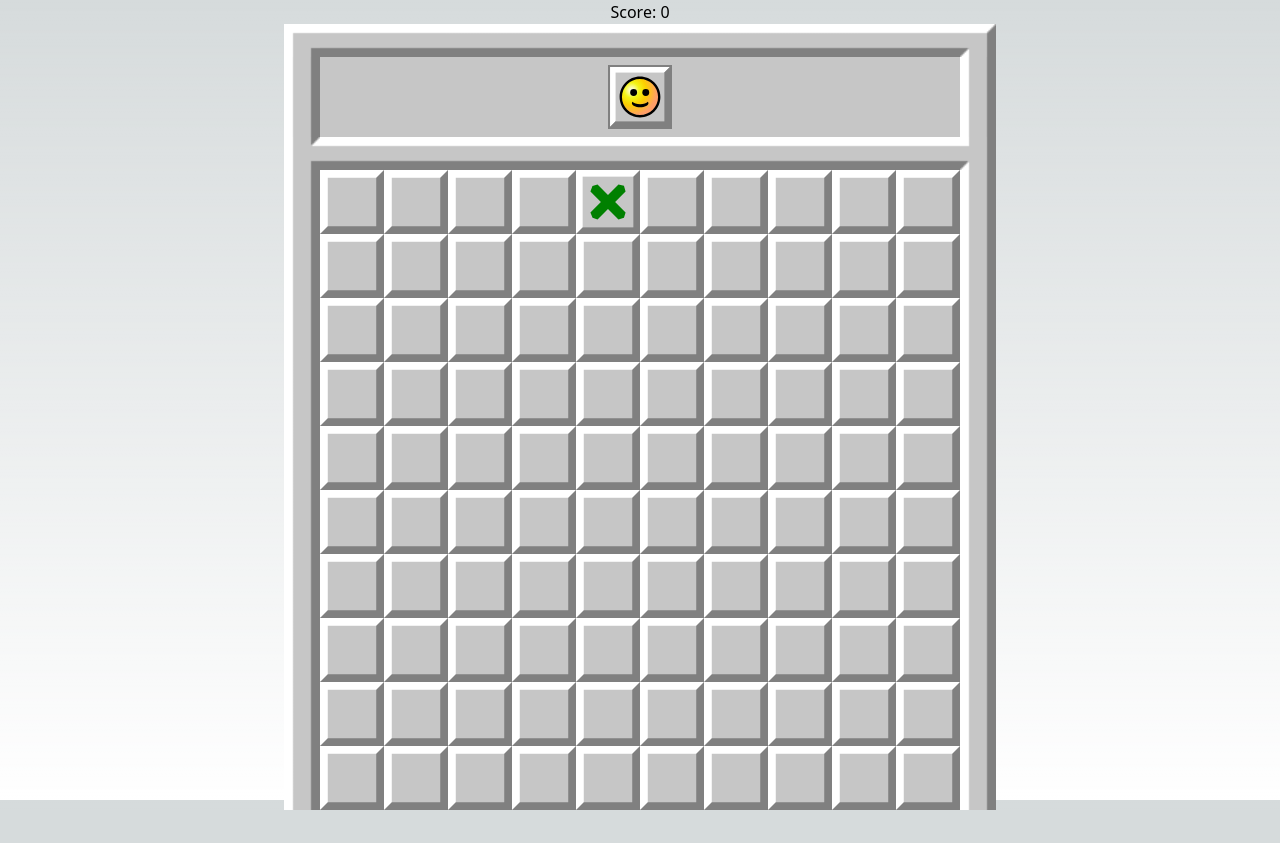
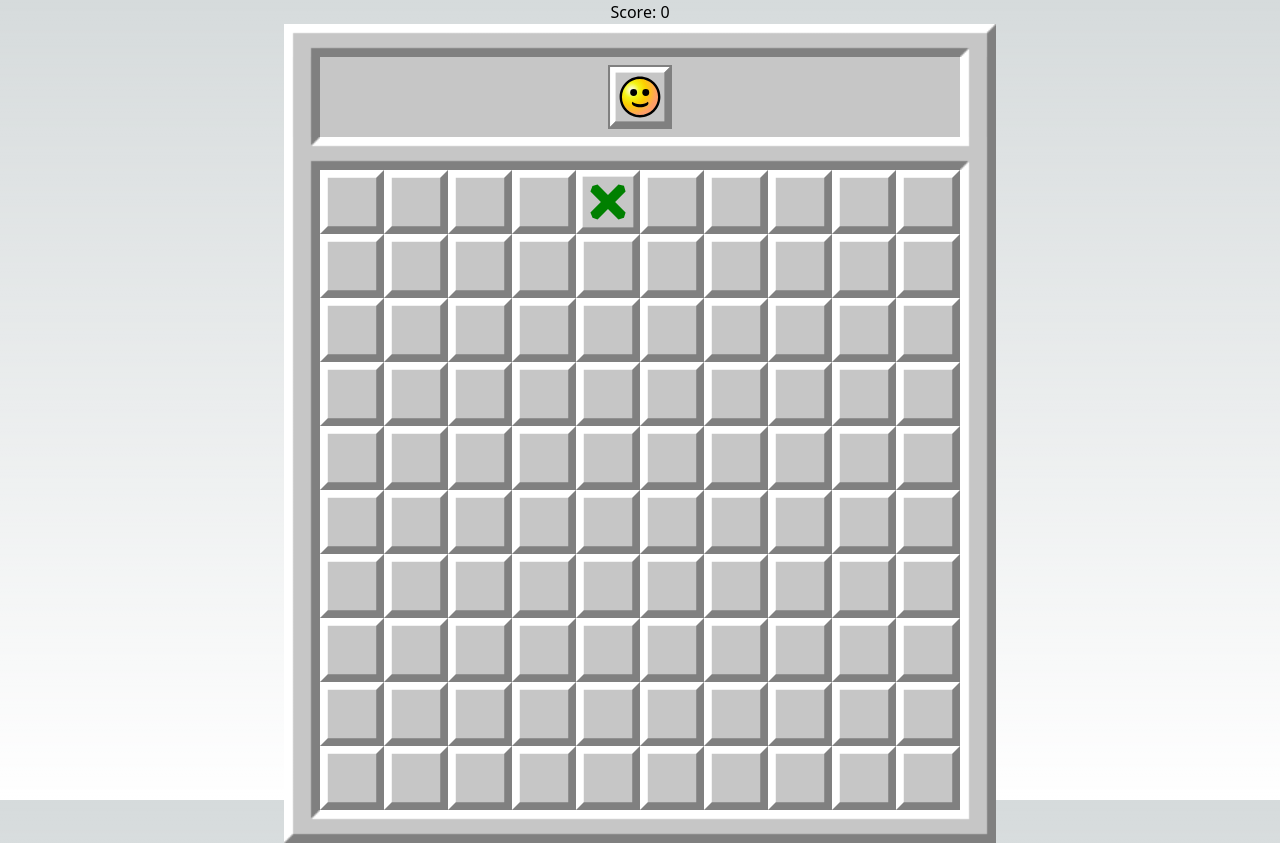
Before and after one commit to Am4teur/LearnReactiveProgramming, a Next.js app: page /minesweeper in a window 1280 px wide. Before the commit the page ends 810 px from the top, so only its background shows below. Built offline with nearby package versions, Linux system fonts and the light colour scheme.

Commit message:
Add 2 more rows to grid to fix missing bottom border

```diff
--- a/styles/Grid.module.css
+++ b/styles/Grid.module.css
@@ -1,5 +1,5 @@
 .minesweeperGrid {
   display: grid;
   grid-template-columns: 36px minmax(auto, max-content) 36px;
-  grid-template-rows: 33px auto 33px;
+  grid-template-rows: 33px auto 33px auto 33px;
 }
```
